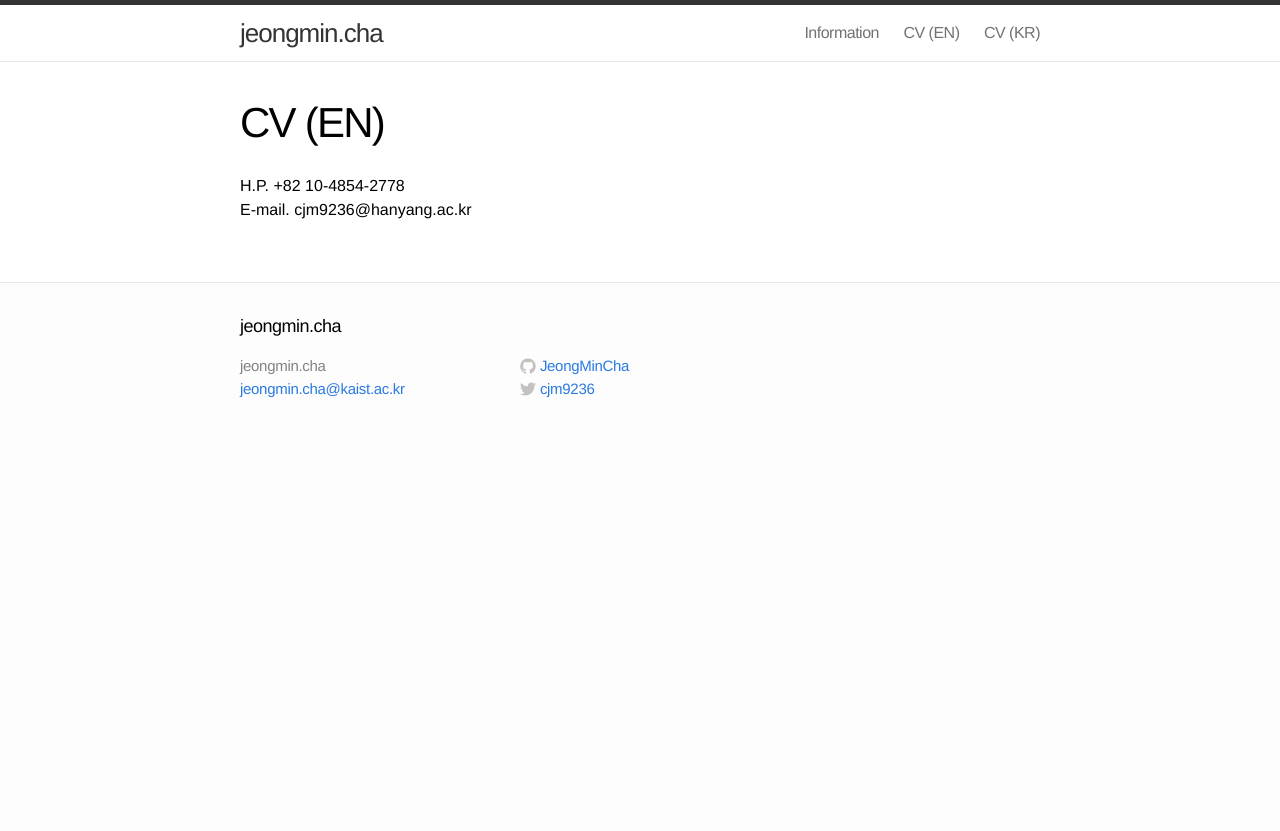
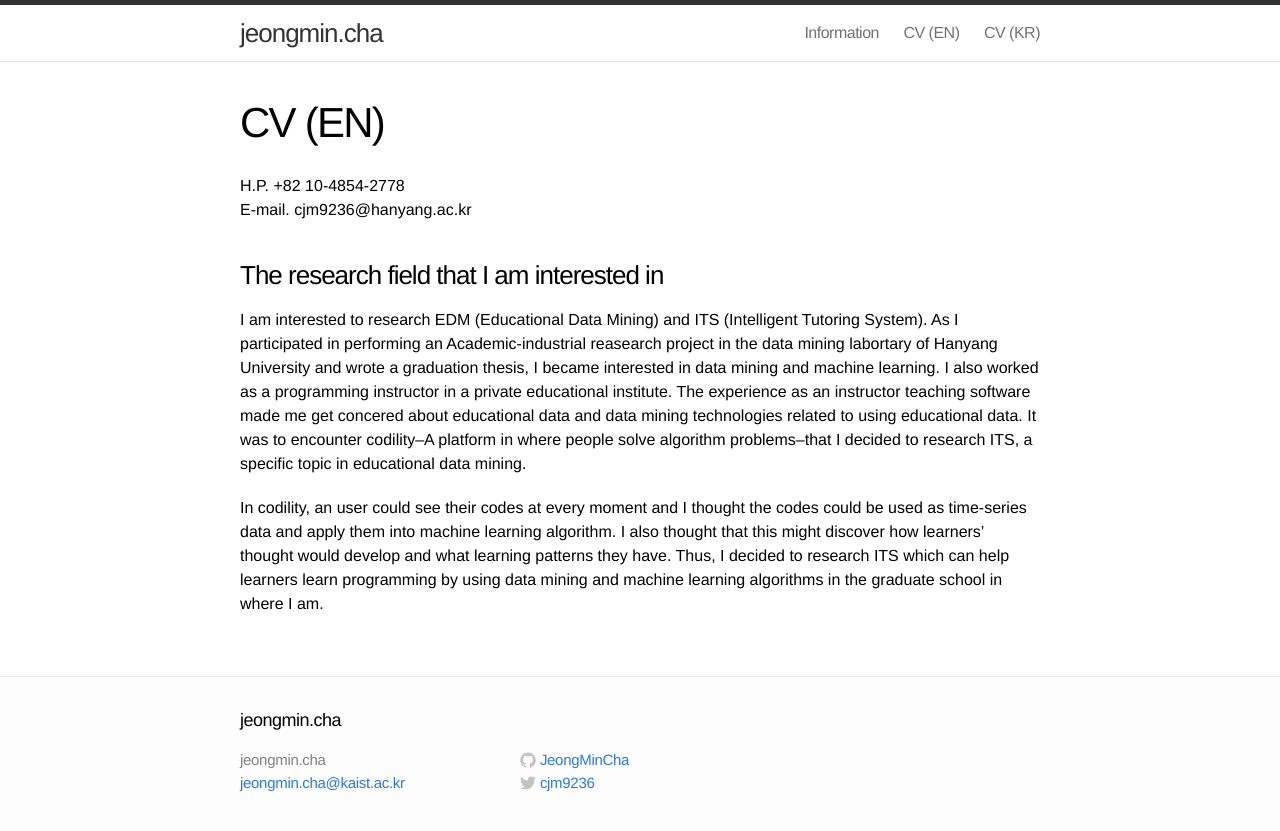
Before and after one commit to JeongMinCha/jeongmincha.github.com, a Jekyll site: the page built from cv-eng.md, in a window 1280 px wide. Shown: the top 831 px of the page. Built offline with Jekyll 4.4.1, drawn with Linux system fonts in a browser that asks for light colours.

Commit message:
Write my interested reserach field in english CV

```diff
--- a/cv-eng.md
+++ b/cv-eng.md
@@ -5,3 +5,8 @@ permalink: /cv-eng/
 ---
 H.P. +82 10-4854-2778
 E-mail. cjm9236@hanyang.ac.kr
+
+### The research field that I am interested in
+I am interested to research EDM (Educational Data Mining) and ITS (Intelligent Tutoring System). As I participated in performing an Academic-industrial reasearch project in the data mining labortary of Hanyang University and wrote a graduation thesis, I became interested in data mining and machine learning. I also worked as a programming instructor in a private educational institute. The experience as an instructor teaching software made me get concered about educational data and data mining technologies related to using educational data. It was to encounter codility--A platform in where people solve algorithm problems--that I decided to research ITS, a specific topic in educational data mining.
+
+In codility, an user could see their codes at every moment and I thought the codes could be used as time-series data and apply them into machine learning algorithm. I also thought that this might discover how learners' thought would develop and what learning patterns they have. Thus, I decided to research ITS which can help learners learn programming by using data mining and machine learning algorithms in the graduate school in where I am.
```
